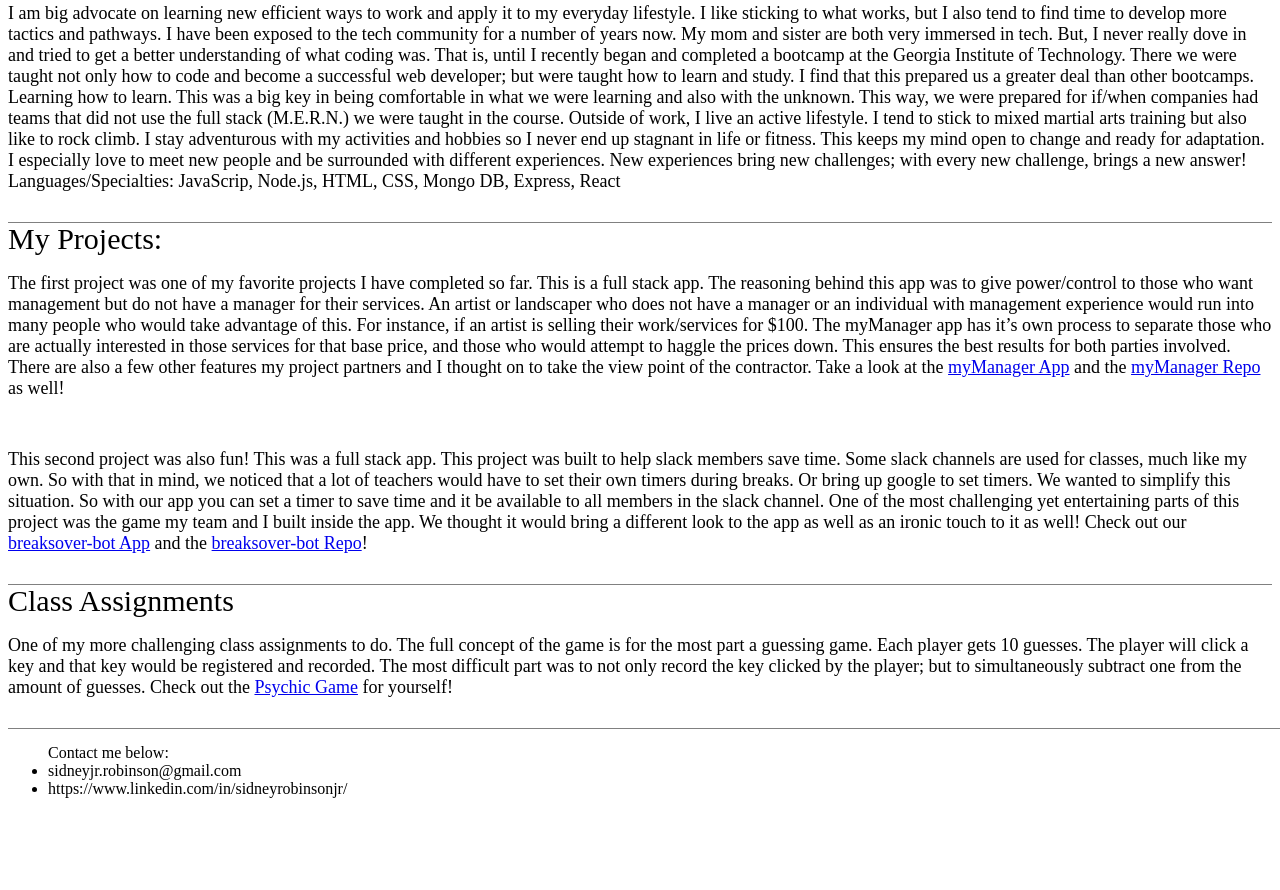
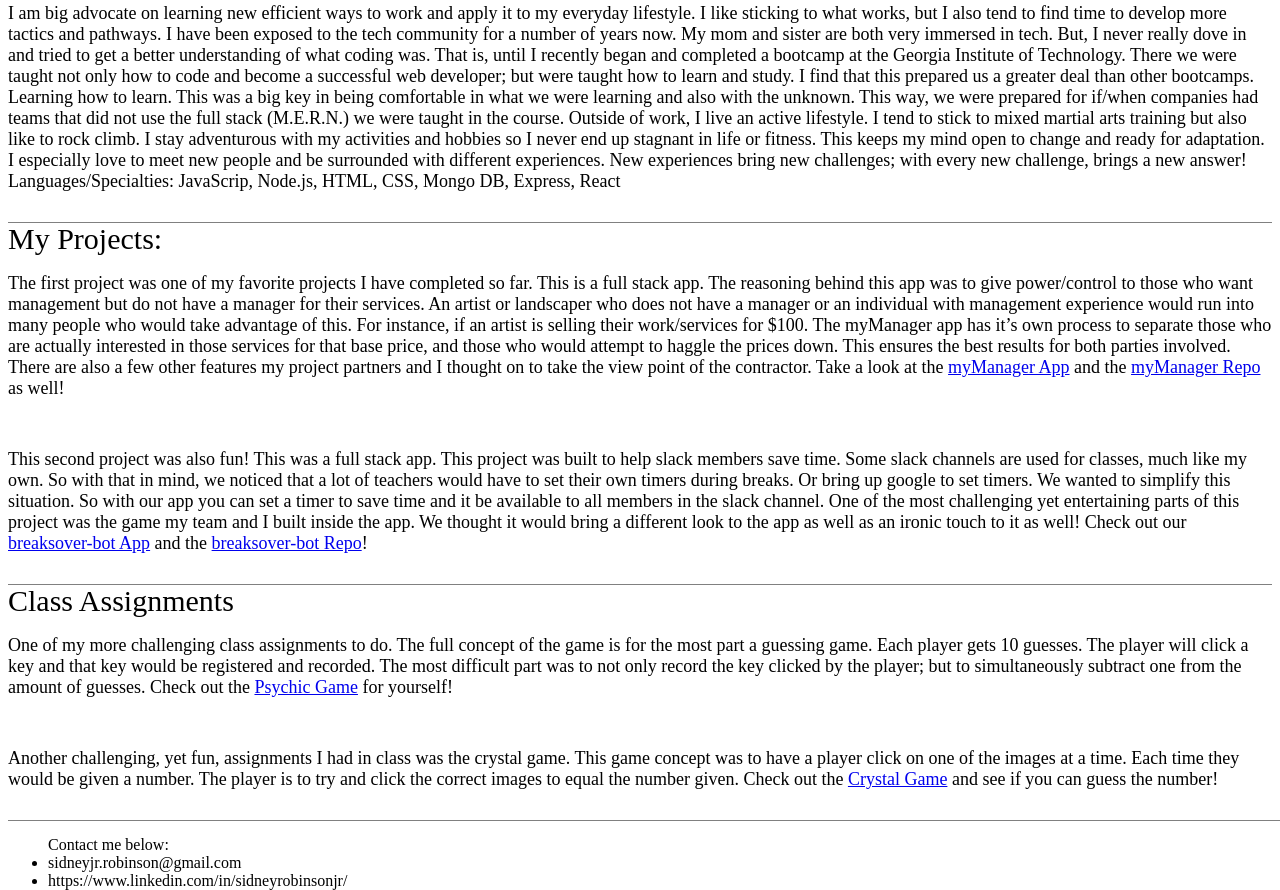
Before and after one commit to sidrobinson/sidrobinson.github.io, a plain HTML site: page index.html in a window 1280 px wide. Shown: the part 264-1154 px from the top of the page. Before the commit the page ends 1062 px from the top, so only its background shows below. Drawn offline with nearby package versions, Linux system fonts and the light colour scheme.

Commit message:
Add files via upload

```diff
--- a/index.html
+++ b/index.html
@@ -57,8 +57,7 @@
     <!-- End of trial dropdown code -->
 
     <!-- Substance -->
-
-    <!-- About Me Section -->
+    <!-- About me section -->
 
     <div class="aboutMe">About Me:</div>
     <div id="summary">I am big advocate on learning new efficient ways to work and apply it to my everyday lifestyle.
@@ -82,6 +81,7 @@
         Languages/Specialties:
         JavaScrip, Node.js, HTML, CSS, Mongo DB, Express, React </div>
 
+    <!-- End of about me section -->
     <!-- Project section -->
     <div class="myProjects">My Projects:</div>
     <!-- myManager -->
@@ -111,7 +111,7 @@
         <div class="myManagerApp">
             <a href="https://mymanager19.herokuapp.com/">myManager App</a>
         </div> -->
-    <!-- End of myManager Section -->
+    <!-- End of myManager section -->
 
     <!-- breaksover-bot -->
     <div id="summary">This second project was also fun! This was a full stack app. This project was built to help slack
@@ -124,24 +124,28 @@
             href="https://github.com/sidrobinson/breaksover-bot">breaksover-bot Repo</a>!
     </div>
     <!-- End of breaksover-bot section -->
-    <!-- End of Project section -->
+    <!-- End of project section -->
 
-    <!-- Class Assignments Section -->
+    <!-- Class assignments section -->
     <div class="classAssignments">Class Assignments</div>
 
     <div id="summary">One of my more challenging class assignments to do. The full concept of the game is for the most
         part a guessing game. Each player gets 10 guesses. The player will click a key and that key would be registered
         and recorded. The most difficult part was to not only record the key clicked by the player; but to
-        simultaneously subtract one from the amount of guesses. Check out the <a href="https://sidrobinson.github.io/psychic-game34/">Psychic Game</a> for yourself!</div>
+        simultaneously subtract one from the amount of guesses. Check out the <a
+            href="https://sidrobinson.github.io/psychic-game34/">Psychic Game</a> for yourself!</div>
 
-    <!-- <div class="psychicGame">
-        <a href="https://sidrobinson.github.io/psychic-game34/">Psychic Game</a>
+    <div id="summary">Another challenging, yet fun, assignments I had in class was the crystal game. This game concept
+        was to have a player click on one of the images at a time. Each time they would be given a number. The player is
+        to try and click the correct images to equal the number given. Check out the <a href="https://sidrobinson.github.io/crystal_game/">Crystal Game</a> and see if you can
+        guess the number!</div>
+
+    <!-- <div class="crystalGame">
+        <a href="https://sidrobinson.github.io/crystal_game/">Crystal Game</a>
     </div> -->
 
-
-
-    <!-- End of Class Assignments Section -->
-    <!-- Side Projects Section -->
+    <!-- End of class assignments section -->
+    <!-- Side projects section -->
     <!-- End of substance -->
 
     <!-- Footer code -->
@@ -152,6 +156,7 @@
             <li>https://www.linkedin.com/in/sidneyrobinsonjr/</li>
         </ul>
     </div>
+    <!-- End of footer code -->
 
     <body>
         <script src="https://code.jquery.com/jquery-3.3.1.slim.min.js"
```
